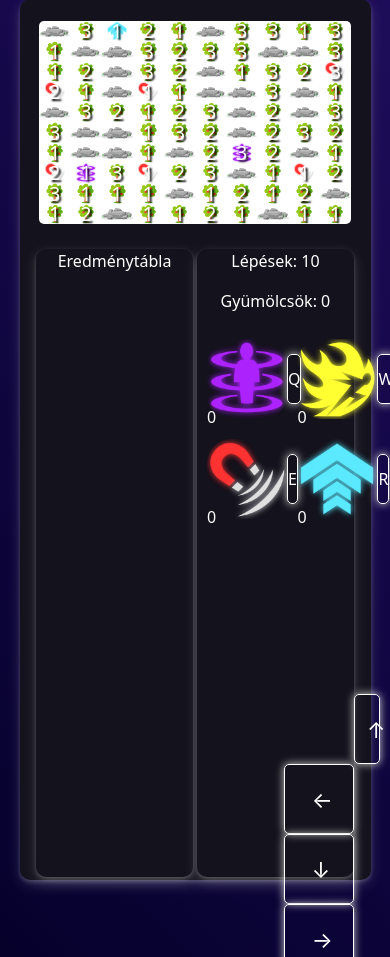
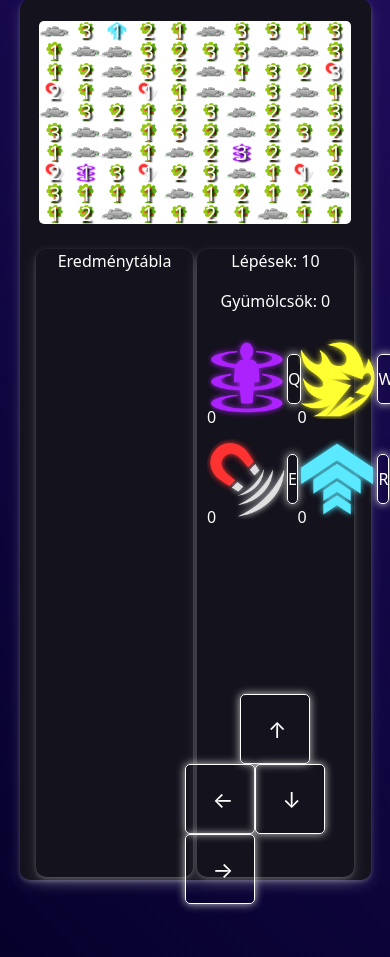
Before and after one commit to budaizalan/undefined, a PHP site: page / in a window 390 px wide. Shown: the part 144-1101 px from the top of the page. Run offline with PHP 8.4, Linux system fonts and the light colour scheme.

Commit message:
Arrow icons centered and responsive

```diff
--- a/MasodikFordulo/index.html
+++ b/MasodikFordulo/index.html
@@ -87,6 +87,9 @@
                                 </div>
                             </span>
                         </div>
+                    </div>
+                        <div class="movementkeys">
+
                             <div class="row underrow">
                                 <span class="keys" id="key-leftH">
                                     <div class="col-4">
--- a/MasodikFordulo/style.css
+++ b/MasodikFordulo/style.css
@@ -202,17 +202,12 @@ main{
   color: white;
 }
 
-.movementkeys{
-  margin-left: 9vh;
-  margin-top: 15vh;
+.active {
+  background-color: #14a143;
 }
 
-.key {
-  font-size: 2vh;
-}
-
-.active {
-  background-color: #14a143;
+.movementkeys{
+  text-align: center;
 }
 
 .keys {
@@ -230,12 +225,22 @@ main{
   -webkit-user-select: none;
   -moz-user-select: none;
   background-size: contain;
-  background-repeat: no-repeat;
-  background-position: center;
+  /* background-repeat: no-repeat;
+  background-position: center; */
+}
+
+.key {
+  font-size: 2vh;
 }
 
 .upperrow {
-  padding-left: 70px;
+  margin-top: 15vh;
+  display: inline-block;
+  text-align: center;
+}
+
+.underrow{
+  display: inline-flex;
   text-align: center;
 }
 
```
Lines whose indentation alone changed are shown as unchanged.
